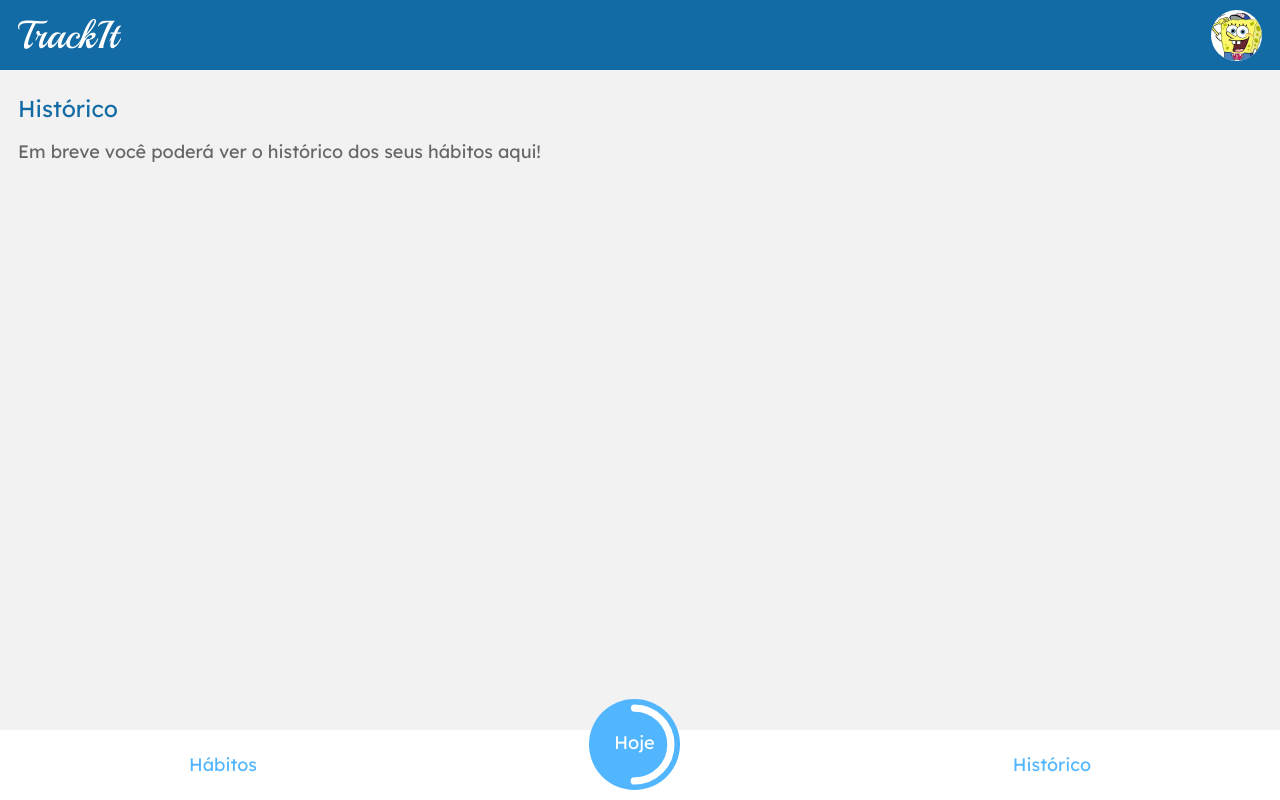
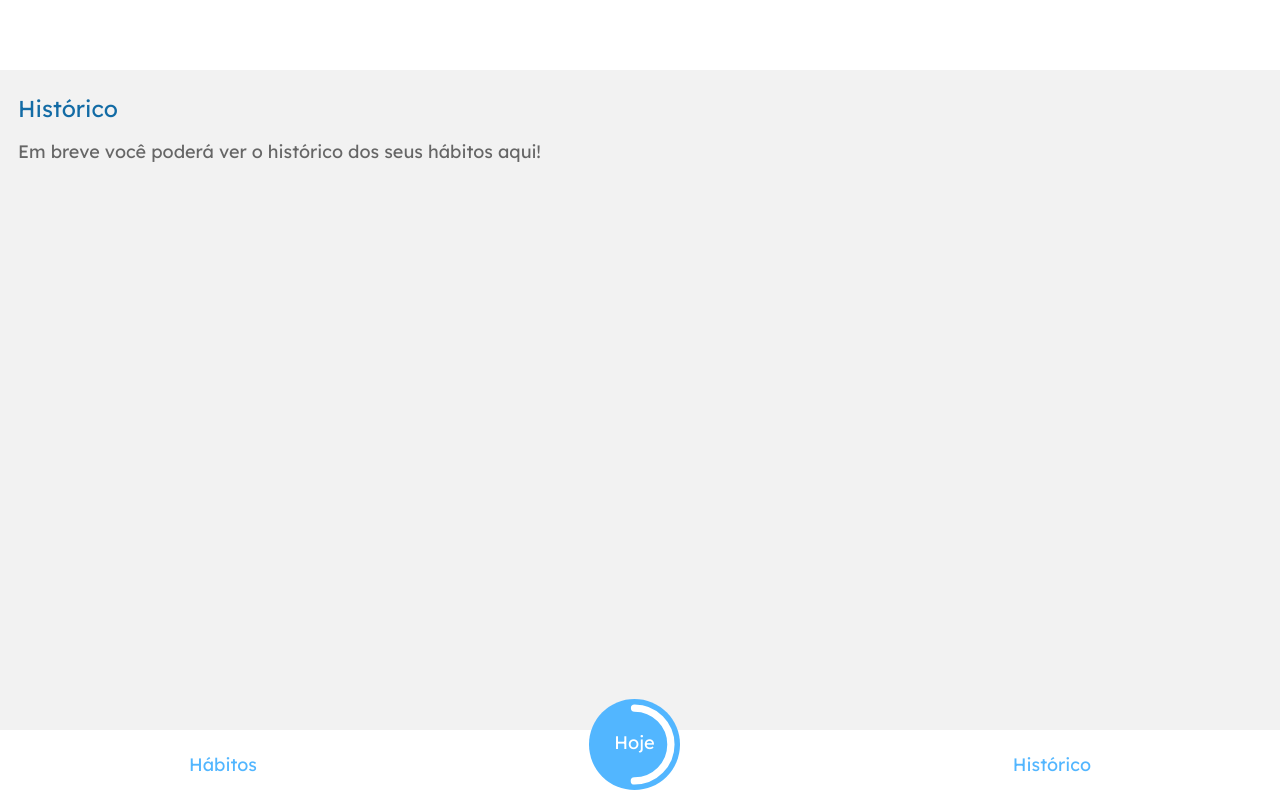
Before and after one commit to samuelmarco-dev/projeto10-trackit, a React (Create React App) app: page /historico in a window 1280 px wide. Built offline with nearby package versions, Linux system fonts and the light colour scheme.

Commit message:
imagem inserida dinamicamente no topo

```diff
--- a/src/components/Footer/index.js
+++ b/src/components/Footer/index.js
@@ -1,3 +1,5 @@
+import { Link } from "react-router-dom";
+
 import Paragrafo from "../utils/Paragrafo";
 
 import { CircularProgressbar, buildStyles } from "react-circular-progressbar";
@@ -8,7 +10,10 @@ function Footer(props) {
 
     return (
         <footer>
+            <Link to="/">
                 <Paragrafo conteudo='Hábitos' />
+            </Link>
+            <Link to="/">
                 <div>
                     <CircularProgressbar className='progressbar'
                         value={progresso}
@@ -22,7 +27,10 @@ function Footer(props) {
                         trailColor: "transparent"
                     })} />
                 </div>
+            </Link>
+            <Link to="/">
                 <Paragrafo conteudo='Histórico' />
+            </Link>
         </footer>
     );
 }
--- a/src/components/Header/index.js
+++ b/src/components/Header/index.js
@@ -1,15 +1,23 @@
+import { useContext } from 'react';
+import ContextUsuario from '../contexts/Usuario';
+
 import Paragrafo from '../utils/Paragrafo';
 
 import { Container } from './style';
 
-import Perfil from './../../assets/img/foto-Perfil.jpg';
+function Header() {
+    const { usuario } = useContext(ContextUsuario);
+    console.log(usuario);
 
-function Header() {
+    if(usuario === null) {
+        return <></>
+    }
+
     return (
         <Container>
             <Paragrafo conteudo={'TrackIt'} />
             <figure>
-                <img src={Perfil} alt="TrackIt"/>
+                <img src={usuario.image} alt="TrackIt"/>
             </figure>
         </Container>
     );
```
Also changed, not shown: src/components/TelaInicial/index.js (+0 -7 lines). Lines whose indentation alone changed are shown as unchanged.
